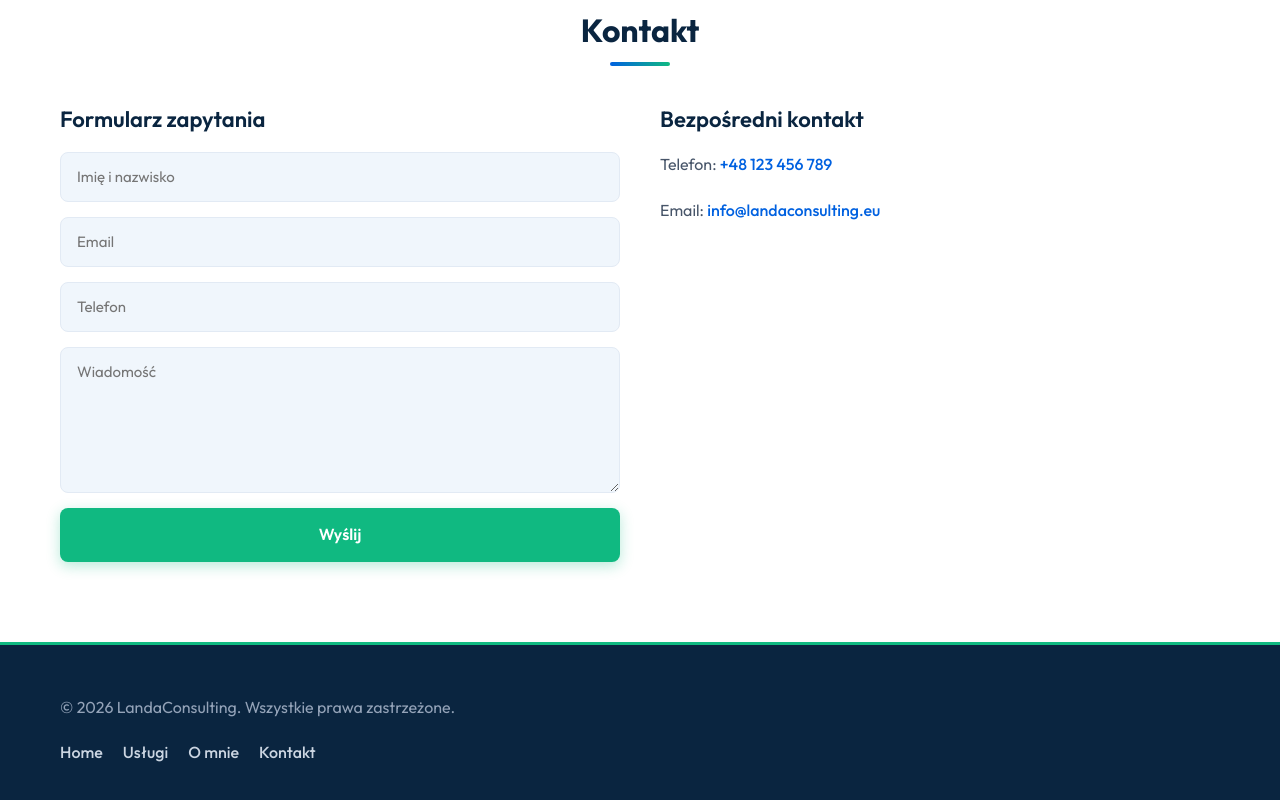
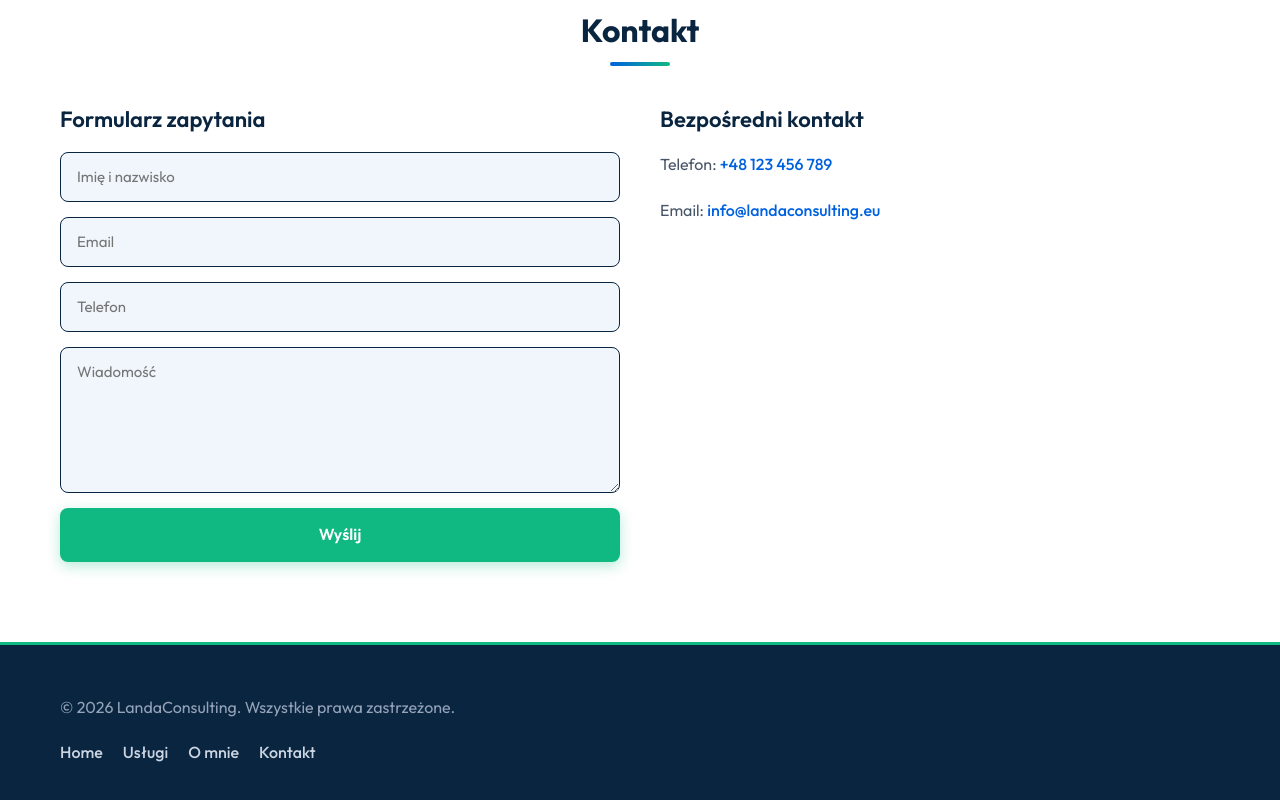
Before and after one commit to Rampaljan/LandaConsulting, a plain HTML site: page index.html in a window 1280 px wide. Shown: the part 2910-3710 px from the top of the page. Drawn offline with nearby package versions, Linux system fonts and the light colour scheme.

Commit message:
style: change contact form default borders to high-contrast navy

```diff
--- a/style.css
+++ b/style.css
@@ -525,7 +525,7 @@ p {
 .contact-form input,
 .contact-form textarea {
     padding: 12px 16px;
-    border: 1px solid var(--border-color);
+    border: 1px solid var(--primary-navy); /* High-contrast border in footer navy for visibility */
     border-radius: 8px;
     font-family: var(--font-primary);
     color: var(--text-dark);
```
